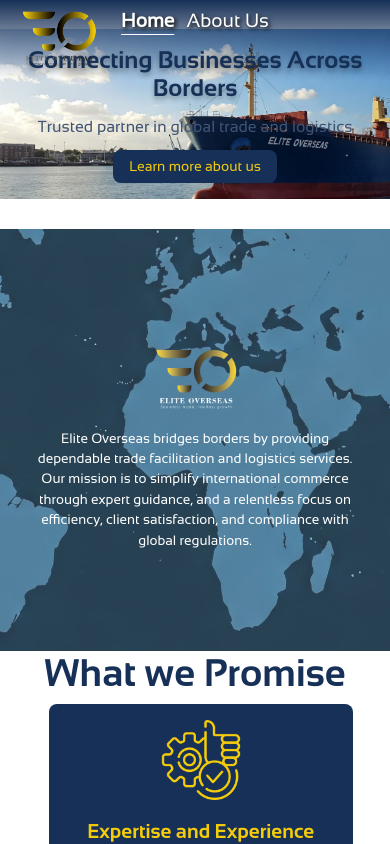
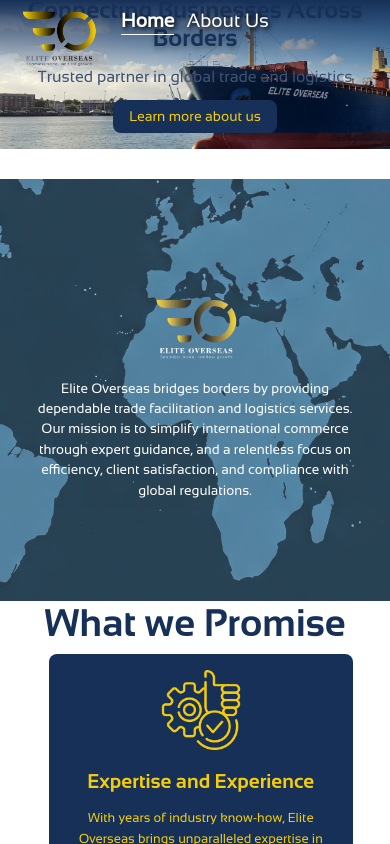
Before and after one commit to Burhanuddin785/EliteOverseas, a React (Create React App) app: page /about in a window 390 px wide. Both pictures are taken after a click on the label "Home". Shown: the top 844 px of the page. Built offline with nearby package versions, Linux system fonts and the light colour scheme.

Commit message:
EliteOverseas Deployment6 bug fixes

```diff
--- a/src/components/shared/Header.jsx
+++ b/src/components/shared/Header.jsx
@@ -3,7 +3,7 @@ import { useNavigate } from 'react-router-dom';
 import '../../css/shared/Header.css'
 
 const Header = ({logo, page}) => {
-    let [clicked, setClicked] = useState(page=="about" ? false : true);
+    let [clicked, setClicked] = useState(page==="about" ? false : true);
     useEffect(()=>{
       if(page==="about") setClicked(false);
       else setClicked(true);
--- a/src/components/shared/OurCommitment.jsx
+++ b/src/components/shared/OurCommitment.jsx
@@ -5,7 +5,7 @@ const OurCommitment = () => {
   return (
     <div className='OurCommitment'>
         <div className="OCheading">OUR COMMITMENT</div>
-        <div className="OCmatter">At Elite Overseas, we prioritize client success through precision, integrity, and responsive service. Our team ensures every shipment meets global standards, while we build long-term partnerships rooted in trust, transparency, and consistent performance. We’re here to simplify your trade journey and help you thrive in today’s evolving marketplace.</div>
+        <div className="OCmatter">At Elite Overseas, we prioritize client success through precision, integrity, and responsive service. Our team ensures every shipment meets global standards, while we build long-term partnerships rooted in trust, transparency, and consistent performance. We’re here to simplify your trade journey and help you prosper in today’s evolving marketplace.</div>
     </div>
   )
 }
--- a/src/css/shared/AboutusHero.css
+++ b/src/css/shared/AboutusHero.css
@@ -1,5 +1,7 @@
 .aboutus {
+    margin-top: -130px;
     position: relative;
+    z-index: 1;
     background-image: url('../../assets/pictures/AboutUs.png');
     background-size: cover;
     background-position: center;
--- a/src/css/shared/Header.css
+++ b/src/css/shared/Header.css
@@ -13,12 +13,13 @@
 
 
 .header {
-    position: fixed; /* So it hovers over content */
+    /* position: absolute; So it hovers over content */
+    position: relative;
     top: 0;
     left: 0;
-    width: 100vw;
+    width: 100%;
     height: 130px;
-    z-index: 1000;
+    z-index: 2;
     background: linear-gradient(to bottom, #163057, rgba(22, 48, 87, 0)); /* fade to transparent */
     display: flex;
     justify-content: space-between;
--- a/src/css/shared/HeroSec.css
+++ b/src/css/shared/HeroSec.css
@@ -11,7 +11,9 @@
     font-style: normal;
 }
 .heroSec {
-
+    margin-top: -130px;
+    position: relative;
+    z-index: 1;
     display: grid;
     max-height: 505px;
     grid-template-columns: 1fr 1fr;
```
